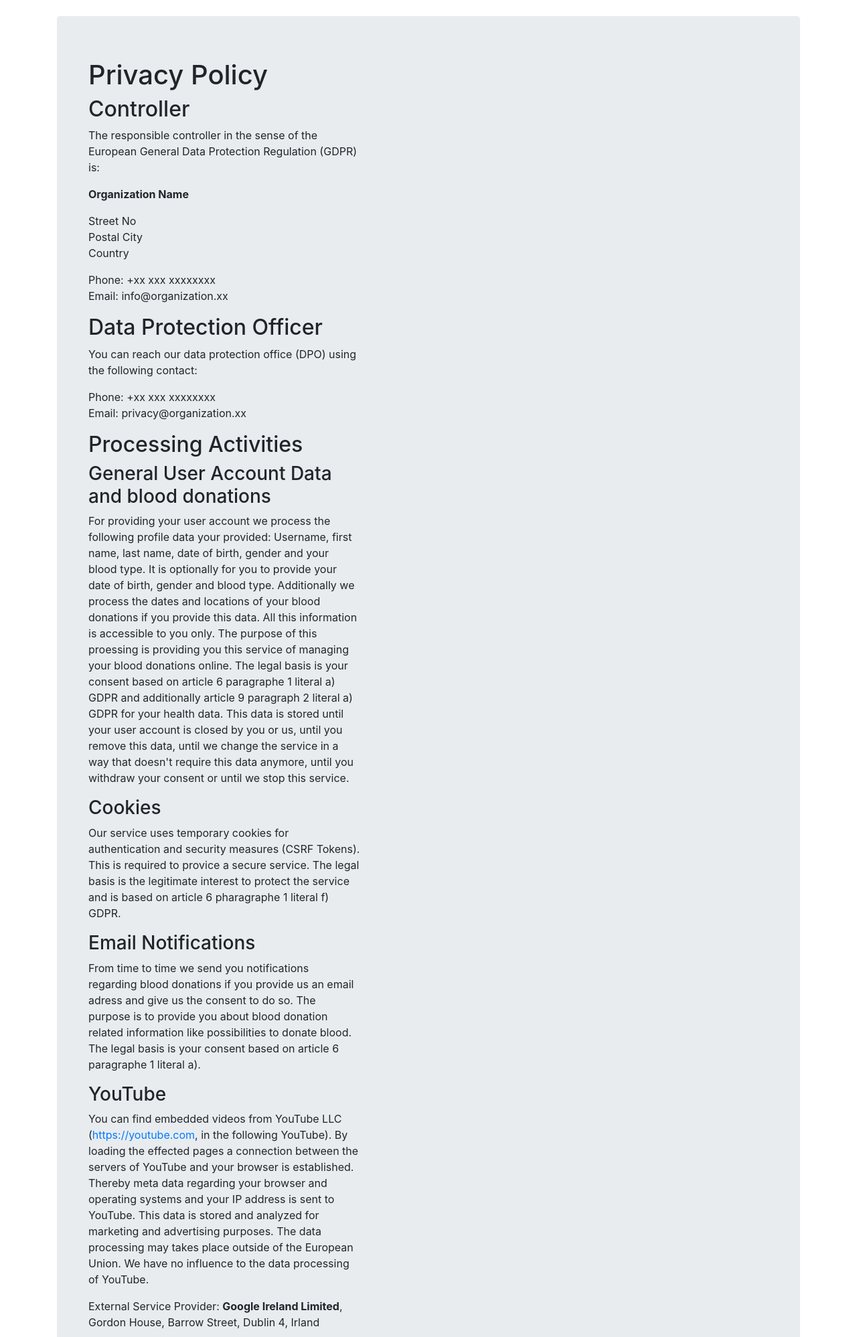
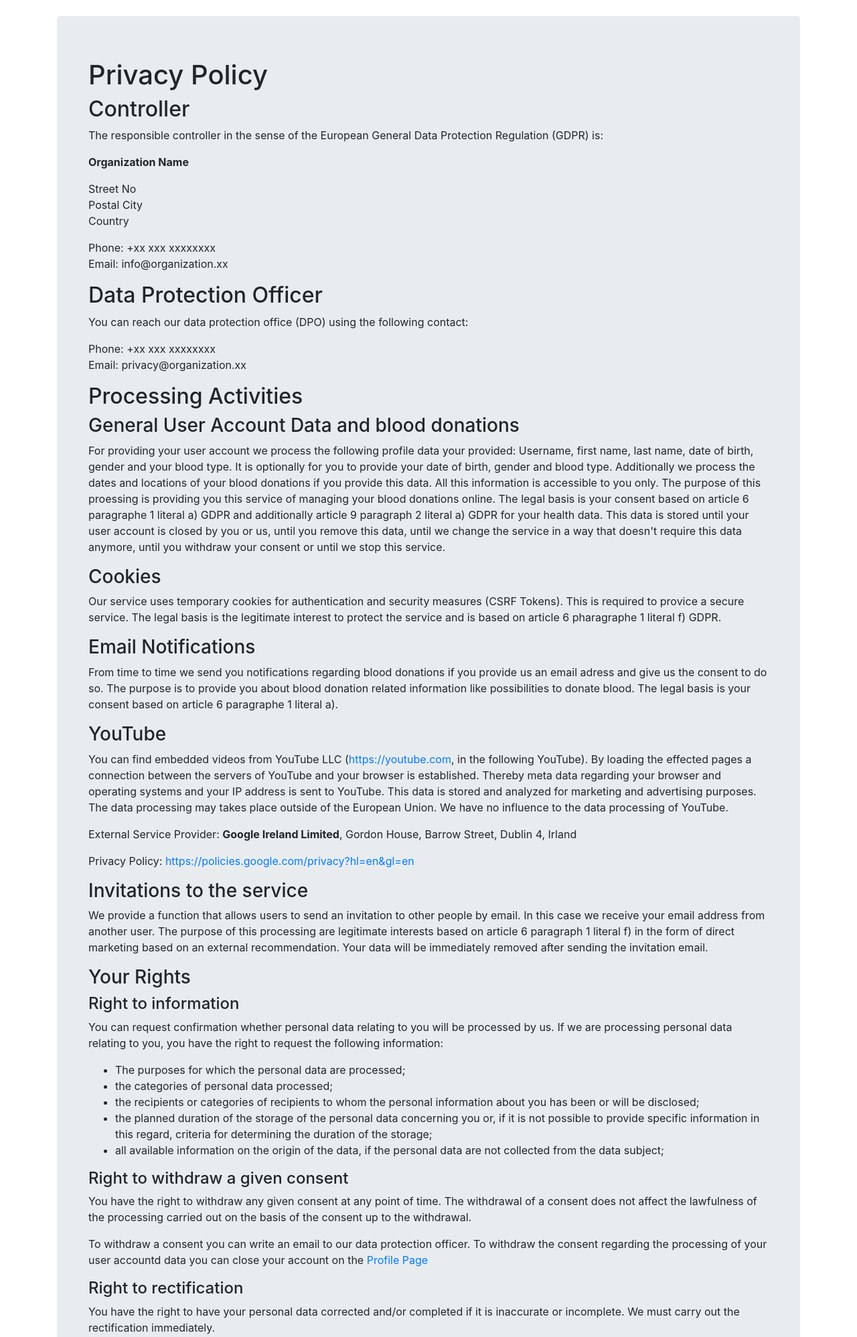
Before and after one commit to chmey/django-giving-blood, a Django app: page /privacy in a window 1280 px wide. Shown: the part 56-2053 px from the top of the page at 67% size. Run offline with Django 3.2, Linux system fonts and the light colour scheme; some libraries are stand-ins or nearby versions.

Commit message:
Fix layout

```diff
--- a/web/templates/web/privacy.html
+++ b/web/templates/web/privacy.html
@@ -4,7 +4,7 @@
 <div class="container">
   <h1>Privacy Policy</h1>
   <div class="row">
-    <div class="col-5">
+    <div class="col-12">
         <h2>Controller</h2>
         <p>The responsible controller in the sense of the European General Data Protection Regulation (GDPR) is:</p>
         <p><b>Organization Name</b></p>
```
